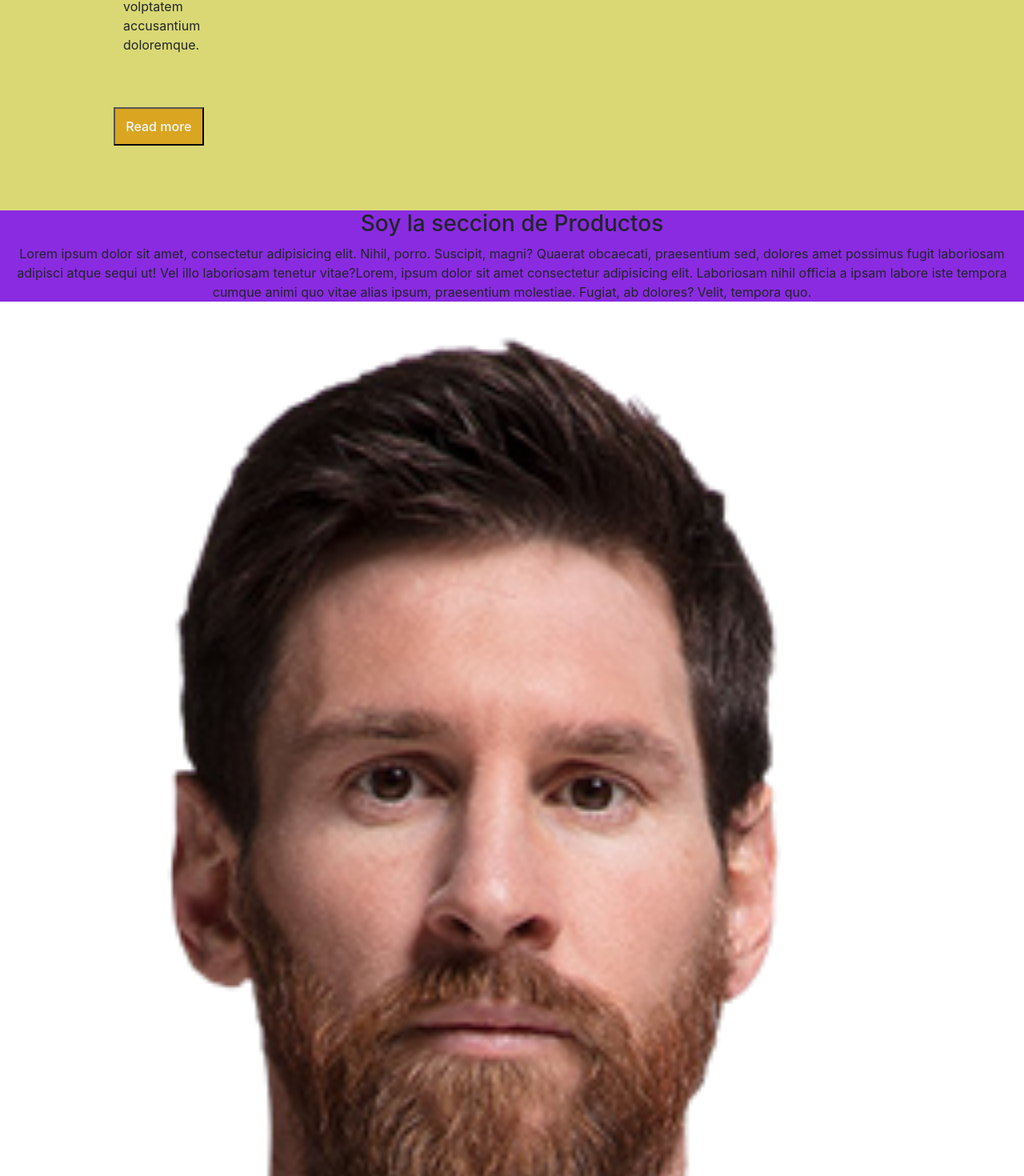
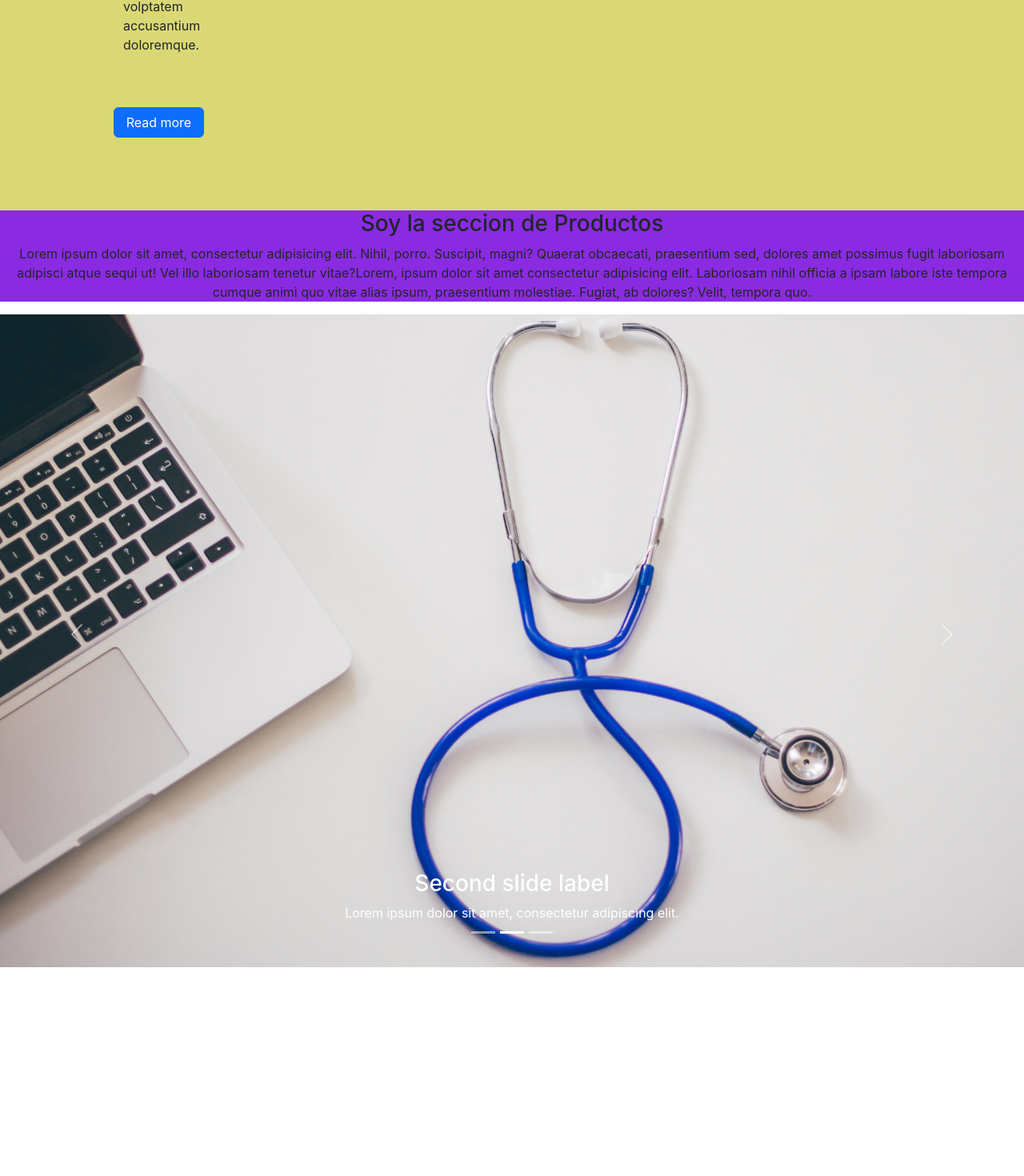
Before and after one commit to cdoller/turnero-front, a React (Create React App) app: page / in a window 1280 px wide. Shown: the part 537-2007 px from the top of the page at 80% size. After the commit the page ends 1746 px from the top, so only its background shows below. Built offline with nearby package versions, Linux system fonts and the light colour scheme.

Commit message:
modificando el carrousel, falta ponerlo de fondo y renderizar

```diff
--- /dev/null
+++ b/src/assets/css/Carrousel.css
@@ -0,0 +1,9 @@
+.styleCarrousel{
+    width: 100vw;
+    height: 100vh;
+    box-sizing: border-box;
+}
+
+.styleItem{
+    object-fit:'cover'
+}
--- a/src/assets/css/Welcome.css
+++ b/src/assets/css/Welcome.css
@@ -11,9 +11,11 @@
     margin: 50px;
 }
 
-button{
+.button{
     background-color: goldenrod;
     color:aliceblue;
     padding: 10px 20px;
     font-weight: 500;
+    border-radius: 10px;
+
 }
--- a/src/components/Carrousel.js
+++ b/src/components/Carrousel.js
@@ -1,19 +1,22 @@
 import Carousel from 'react-bootstrap/Carousel';
-import iconoMessi from "../assets/statics/messi.png";
-
+import InicioPic1 from '../assets/statics/barbijo.jpg';
+import InicioPic2 from '../assets/statics/esteto.jpg';
+import InicioPic3 from '../assets/statics/hojitas.jpg';
+import '../assets/css/Carrousel.css';
 
 const Carrousel = (props)=>{
     // hacer deconstruccion de props
 
     return (
-        <Carousel>
+        <Carousel className='styleCarrousel'>
             <Carousel.Item>
                 <img
                 className="d-block w-100"
-                src={iconoMessi}
+                src={InicioPic1}
                 alt="First slide"
                 />
                 <Carousel.Caption>
+   {/*ver como renderizar las imagenes pero el texto fijo*/}
                 <h3>First slide label</h3>
                 <p>Nulla vitae elit libero, a pharetra augue mollis interdum.</p>
                 </Carousel.Caption>
@@ -21,7 +24,7 @@ const Carrousel = (props)=>{
             <Carousel.Item>
                 <img
                 className="d-block w-100"
-                src={iconoMessi}
+                src={InicioPic2}
                 alt="Second slide"
                 />
 
@@ -33,7 +36,7 @@ const Carrousel = (props)=>{
             <Carousel.Item>
                 <img
                 className="d-block w-100"
-                src={iconoMessi}
+                src={InicioPic3}
                 alt="Third slide"
                 />
 
--- a/src/components/Header.js
+++ b/src/components/Header.js
@@ -10,27 +10,27 @@ const Header = () => {
             <nav>
                 <ul>
                     <li>
-                        <a href="#seccionInfo">
+                        <a href="#seccionInfo" className='text-decoration-none'>
                             Informacion
                         </a>
                     </li>
                     <li>
-                        <a href="#seccionProducto">
+                        <a href="#seccionProducto" className='text-decoration-none'>
                             Producto
                         </a>
                     </li>
                     <li>
-                        <a href="#seccionServicios">
+                        <a href="#seccionServicios" className='text-decoration-none'>
                             Servicios
                         </a>
                     </li>
                     <li>
-                        <a href="#seccionQS">
+                        <a href="#seccionQS" className='text-decoration-none'>
                             Quienes somos
                         </a>
                     </li>
                     <li>
-                        <a href="#seccionContacto">
+                        <a href="#seccionContacto" className='text-decoration-none'>
                             Contacto
                         </a>
                     </li>
--- a/src/containers/Welcome.js
+++ b/src/containers/Welcome.js
@@ -7,11 +7,11 @@ const Welcome = () => {
             <div className="row">
                 <h1 className="col-8">Bienvenidos</h1>
             </div>
-            <div class="row">
+            <div className="row">
                 <p className="col-3">Sed ut perspiciatis unde omnis iste natus error sit volptatem accusantium doloremque.</p>
             </div>
             <div className="row">
-                <button className="col-2">Read more</button>
+                <button className="col-2 btn btn-primary">Read more</button>
             </div>
 
         </div>
```
